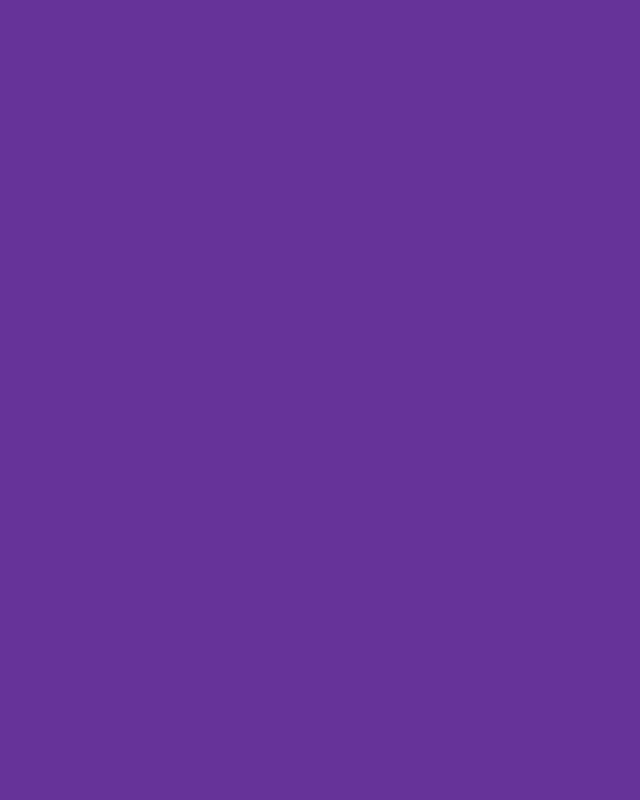
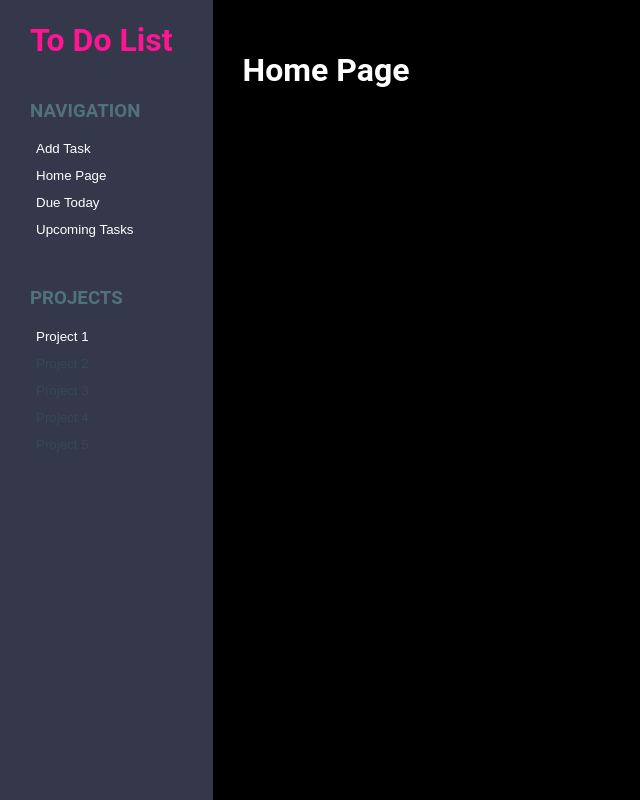
Before and after one commit to jbhumph/to-do-list, a website built with webpack: page src/template.html in a window 1280 px wide. Shown: the whole page, without its empty margins (0-640 px from the left). Built offline with nearby package versions, Linux system fonts and the light colour scheme.

Commit message:
Created basic HTML layout. Added basic CSS. Created JS modules for loading primary pages and set up to run through index.

```diff
--- a/package.json
+++ b/package.json
@@ -17,5 +17,8 @@
     "webpack": "^5.94.0",
     "webpack-cli": "^5.1.4",
     "webpack-dev-server": "^5.1.0"
+  },
+  "dependencies": {
+    "date-fns": "^4.0.0-beta.1"
   }
 }
--- /dev/null
+++ b/src/addTask.js
@@ -0,0 +1,3 @@
+export const addTask = (task) => {
+    alert("Click in here to add a new task.")
+}
--- /dev/null
+++ b/src/homePage.js
@@ -0,0 +1,6 @@
+export const loadHome = () => {
+    const content = document.querySelector('.content');
+    const title = document.createElement("h1");
+    title.innerText = "Home Page";
+    content.appendChild(title);
+}
--- a/src/index.js
+++ b/src/index.js
@@ -1 +1,31 @@
-import "./styles.css"
+import "./styles.css";
+import { loadHome } from "./homePage.js";
+import { loadToday } from "./todayPage";
+import { loadUpcoming } from "./upcomingPage";
+import { addTask } from "./addTask";
+
+loadHome();
+
+// Sidebar links
+const content = document.querySelector(".content");
+
+const homeButton = document.querySelector("#task-button");
+homeButton.addEventListener("click", () => {
+    content.innerHTML = "";
+    loadHome();
+})
+const todayButton = document.querySelector("#today-button");
+todayButton.addEventListener("click", () => {
+    content.innerHTML = "";
+    loadToday();
+})
+const upcomingButton = document.querySelector("#upcoming-button");
+upcomingButton.addEventListener("click", () => {
+    content.innerHTML = "";
+    loadUpcoming();
+})
+
+const taskButton = document.querySelector("#task-button");
+taskButton.addEventListener("click", () => {
+    addTask();
+})
--- a/src/styles.css
+++ b/src/styles.css
@@ -1,4 +1,82 @@
 /* styles.css */
 body {
-    background-color: rebeccapurple;
+    min-height: 100vh;
+    background-color: black;
+    color: white;
+    font-family: "roboto", sans-serif;
+    margin: 0;
 }
+
+.page {
+    display: flex;
+    min-height: 100vh;
+    margin: 0;
+}
+
+
+/* SIDEBAR */
+
+.sidebar {
+    background-color: #35374B;
+    display: flex;
+    flex-direction: column;
+    margin: 0;
+    padding-left: 30px;
+    padding-right: 40px;
+}
+
+h1 {
+    color: deeppink;
+}
+
+h3 {
+    color: #50727B;
+}
+
+.nav {
+    display: flex;
+    flex-direction: column;
+}
+
+.navLink {
+    border: none;
+    background-color: #35374B;
+    color: white;
+    text-align: start;
+    margin-bottom: 10px;
+}
+
+.navLink:hover {
+    color: #78A083;
+}
+
+.projects {
+    display: flex;
+    flex-direction: column;
+    margin-top: 20px;
+}
+
+.projectClass {
+    border: none;
+    background-color: #35374B;
+    color: #344955;
+    text-align: start;
+    margin-bottom: 10px;
+}
+
+.projectClass:hover {
+    color: #78A083;
+}
+
+
+/* PAGE CONTENT */
+
+.content {
+    display: flex;
+    flex-direction: column;
+    padding: 30px;
+}
+
+.content h1 {
+    color: white;
+}
--- a/src/template.html
+++ b/src/template.html
@@ -5,6 +5,29 @@
     <title>Title</title>
 </head>
 <body>
+    <div class="page">
+        <div class="sidebar">
+            <h1>To Do List</h1>
+            <div class="nav">
+                <h3>NAVIGATION</h3>
+                <button class="navLink" id="task-button">Add Task</button>
+                <button class="navLink" id="home-button">Home Page</button>
+                <button class="navLink" id="today-button">Due Today</button>
+                <button class="navLink" id="upcoming-button">Upcoming Tasks</button>
+            </div>
+            <div class="projects">
+                <h3>PROJECTS</h3>
+                <button class="navLink">Project 1</button>
+                <button class="projectClass">Project 2</button>
+                <button class="projectClass">Project 3</button>
+                <button class="projectClass">Project 4</button>
+                <button class="projectClass">Project 5</button>
+            </div>
+        </div>
+        <div class="content">
+
+        </div>
+    </div>
 
 </body>
 </html>
--- /dev/null
+++ b/src/todayPage.js
@@ -0,0 +1,6 @@
+export const loadToday = () => {
+    const content = document.querySelector('.content');
+    const title = document.createElement("h1");
+    title.innerText = "Due Today";
+    content.appendChild(title);
+}
--- /dev/null
+++ b/src/upcomingPage.js
@@ -0,0 +1,6 @@
+export const loadUpcoming = () => {
+    const content = document.querySelector('.content');
+    const title = document.createElement("h1");
+    title.innerText = "Upcoming Tasks";
+    content.appendChild(title);
+}
```
Also changed, not shown: 1 other file.
